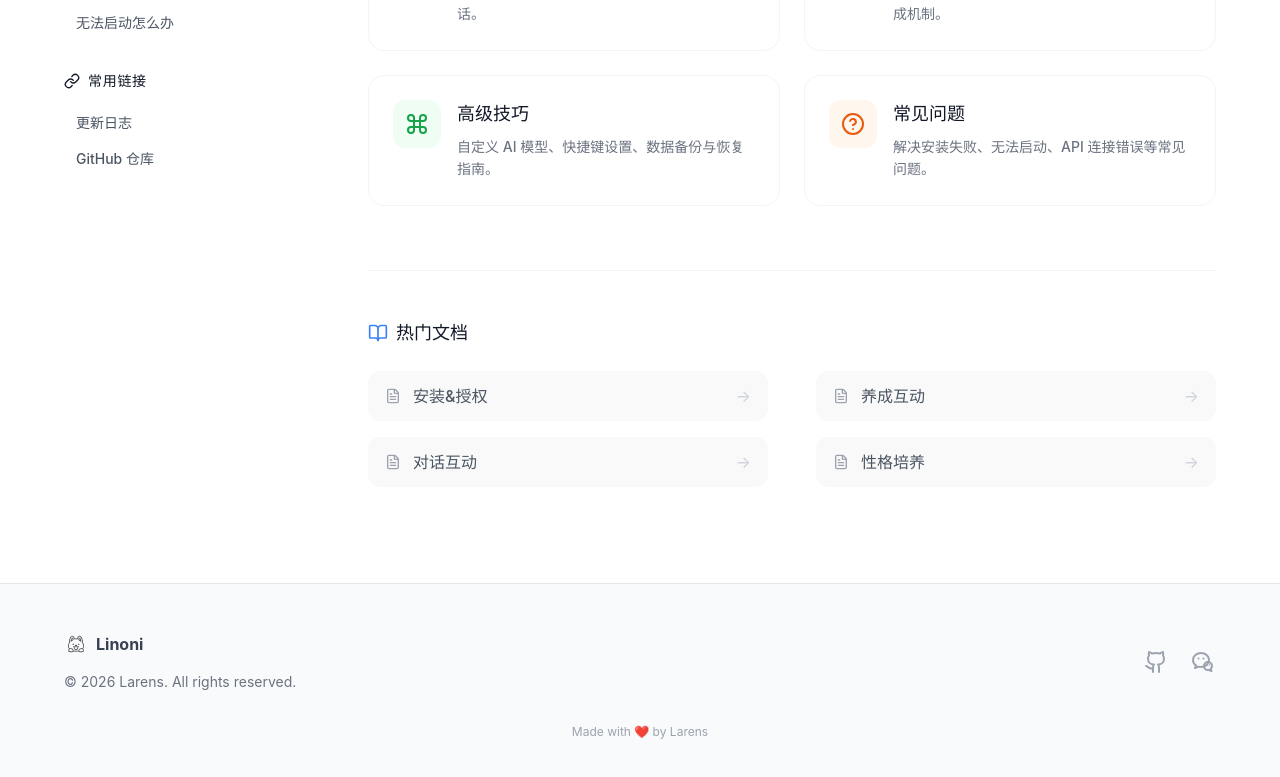
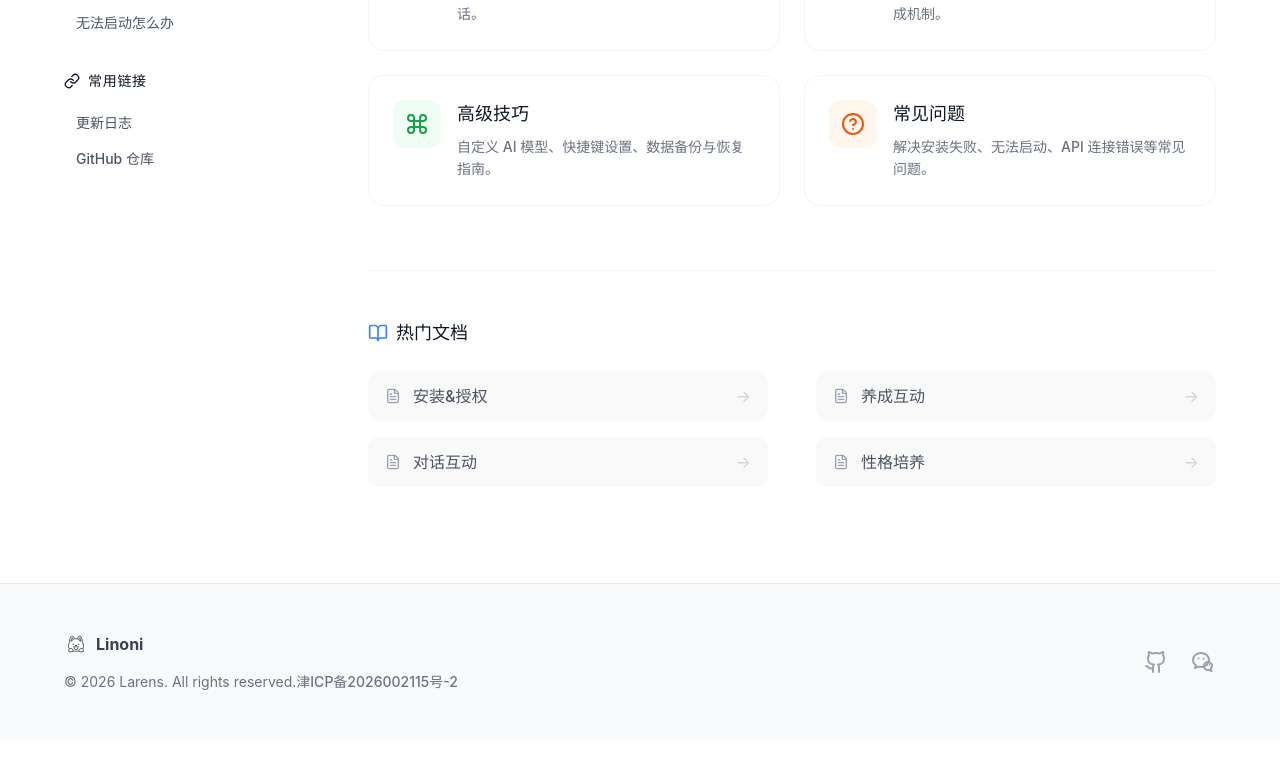
Before and after one commit to larens/linoni-web, a React (Vite) app: page /help in a window 1280 px wide. Shown: the part 401-1178 px from the top of the page. After the commit the page ends 1141 px from the top, so only its background shows below. Built offline with nearby package versions, Linux system fonts and the light colour scheme.

Commit message:
feat(Footer): 添加工信部备案号链接
在页脚版权信息后增加工信部备案号链接，以满足网站备案要求

```diff
--- a/src/components/Footer.tsx
+++ b/src/components/Footer.tsx
@@ -28,8 +28,16 @@ const Footer: React.FC = () => {
               <span className="font-bold text-gray-700 dark:text-gray-300">Linoni</span>
             </div>
             <p className="text-sm text-gray-500 dark:text-gray-500">
-              © {new Date().getFullYear()} Larens. All rights reserved.
+              © {new Date().getFullYear()} Larens. All rights reserved.<a
+              href="https://beian.miit.gov.cn/"
+              target="_blank"
+              rel="noopener noreferrer"
+              className="text-sm text-gray-500 transition-colors hover:text-gray-700 dark:text-gray-500 dark:hover:text-gray-300"
+            >
+              津ICP备2026002115号-2
+            </a>
             </p>
+
           </div>
 
           <div className="flex space-x-6">
@@ -72,10 +80,6 @@ const Footer: React.FC = () => {
             </div>
           </div>
         </div>
-
-        <div className="mt-8 text-center text-xs text-gray-400">
-          <p>Made with ❤️ by Larens</p>
-        </div>
       </div>
     </footer>
   );
```
